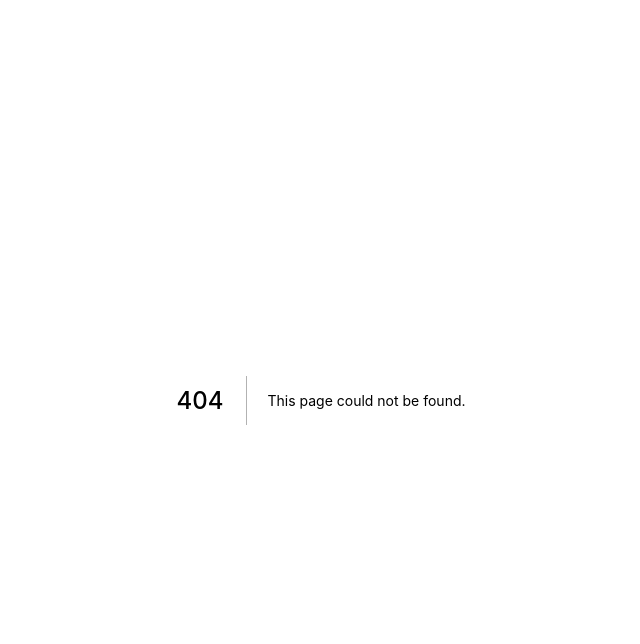
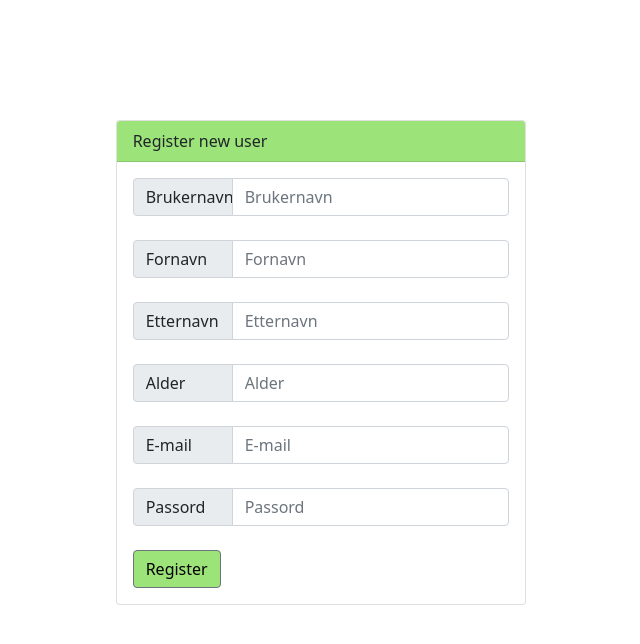
Before and after one commit to Juni-hub/TDT4140-groupup, a Next.js app in the folder frontend/: page /registerPage in a window 1280 px wide. Before the commit this address had no page. Shown: the top 644 px of the page, without its empty margins (319-959 px from the left). Built offline with nearby package versions, Linux system fonts and the light colour scheme.

Commit message:
34: Fix api call on register page
Co-authored-by: Halvor <halvorlh@stud.ntnu.no>

```diff
--- a/frontend/components/registerUserForm.js
+++ b/frontend/components/registerUserForm.js
@@ -1,10 +1,68 @@
-import React from "react";
-import styles from "../styles/Home.module.css"
+import React, {useState} from "react";
 import 'bootstrap/dist/css/bootstrap.min.css'
 import { Button, CardBody, CardHeader, Input, Label, Row, Col, Card, Form ,InputGroup, InputGroupText} from "reactstrap";
+import { useRouter } from 'next/router'
+
+const  RegisterUserForm = () => {
+
+    const[isValid,setIsValid] = useState(true);
+    const router = useRouter();
 
 
-const  RegisterUserForm = () => {
+    const handleSubmit = (e) => {
+        e.preventDefault();
+        const firstName = e.target.firstName.value;
+        const lastName = e.target.lastName.value;
+        const username = e.target.username.value;
+        const email = e.target.email.value;
+        const age = e.target.age.value;
+        const password = e.target.password.value;
+
+        const user = {
+            username: username,
+            password: password,
+            email: email,
+            first_name: firstName,
+            last_name: lastName
+        }
+        const body = {user, age};
+
+        console.log(body);
+        registerPost(body);
+    }
+
+
+    const registerPost = async (body) =>{
+
+        const requestOptions = {
+            method: 'POST',
+            headers: {'Content-Type' : 'application/json'},
+            body: JSON.stringify(body),
+        }
+        const response = await fetch(`http://localhost:8000/register/`, requestOptions)
+        .then(
+            async (response) =>{
+                if(response.status!=201){
+                    setIsValid(false);
+                    return
+                }
+                const data = await response.json()
+                console.log(data);
+                localStorage.setItem("Token", data.token)
+                router.push("/loginPage");
+
+            }
+        ).catch(
+            (error) =>{
+                console.log(error)
+            }
+        )
+
+
+    }
+
+
+
     return(
         <>
            <Row style={{ height: "15vh" }}></Row>
@@ -14,28 +72,42 @@ const  RegisterUserForm = () => {
                    <Card>
                        <CardHeader style={{backgroundColor:"rgba(132, 222, 89, 0.8)"}}> Register new user</CardHeader>
                        <CardBody>
-                            <Form onSubmit="">
+                            <Form onSubmit={handleSubmit}>
                                 <InputGroup>
-                                    <InputGroupText style={{width:"100px"}}>First name</InputGroupText>
-                                    <Input type="text" placeholder="First Name" name="firstName"></Input>
+                                    <InputGroupText style={{width:"100px"}}>Brukernavn</InputGroupText>
+                                    <Input type="text" placeholder="Brukernavn" name="username"></Input>
+                                </InputGroup>
+                                <br/>
+                                <InputGroup>
+                                    <InputGroupText style={{width:"100px"}}>Fornavn</InputGroupText>
+                                    <Input type="text" placeholder="Fornavn" name="firstName"></Input>
                                 </InputGroup>
                                 <br />
                                 <InputGroup>
-                                    <InputGroupText style={{width:"100px"}}>Last name</InputGroupText>
-                                    <Input type="text" placeholder="Last Name" name="lastName"></Input>
+                                    <InputGroupText style={{width:"100px"}}>Etternavn</InputGroupText>
+                                    <Input type="text" placeholder="Etternavn" name="lastName"></Input>
                                 </InputGroup>
                                 <br />
                                 <InputGroup>
-                                    <InputGroupText style={{width:"100px"}}>Age</InputGroupText>
-                                    <Input type="number" placeholder="Age" name="age"></Input>
+                                    <InputGroupText style={{width:"100px"}}>Alder</InputGroupText>
+                                    <Input type="number" placeholder="Alder" name="age"></Input>
                                 </InputGroup>
                                 <br />
                                 <InputGroup>
-                                    <InputGroupText style={{width:"100px"}}>Password</InputGroupText>
-                                    <Input type="password" placeholder="password" name="password"></Input>
+                                    <InputGroupText style={{width:"100px"}}>E-mail</InputGroupText>
+                                    <Input type="email" placeholder="E-mail" name="email"></Input>
                                 </InputGroup>
                                 <br />
-                                <Button type="submit" style={{width:"300px", backgroundColor:"rgba(132, 222, 89, 0.8)", color:"black" }}>Register</Button>
+                                <InputGroup>
+                                    <InputGroupText style={{width:"100px"}}>Passord</InputGroupText>
+                                    <Input  type="password" placeholder="Passord" name="password"></Input>
+                                </InputGroup>
+                                <br />
+                                <Button type="submit" style={{backgroundColor:"rgba(132, 222, 89, 0.8)", color:"black" }}>Register</Button>
+                                {!isValid && <p>Dataen du sendte inn var ugyldig</p>}
+
+
+
                             </Form>
                        </CardBody>
                    </Card>
--- /dev/null
+++ b/frontend/pages/registerPage.js
@@ -0,0 +1,13 @@
+
+import styles from '../styles/Home.module.css';
+import RegisterUserForm  from '../components/registerUserForm';
+
+const RegisterUser = () => {
+  return (
+    <div className={styles.registerPage}>
+      <RegisterUserForm />
+    </div>
+  )
+}
+
+export default RegisterUser;
```
